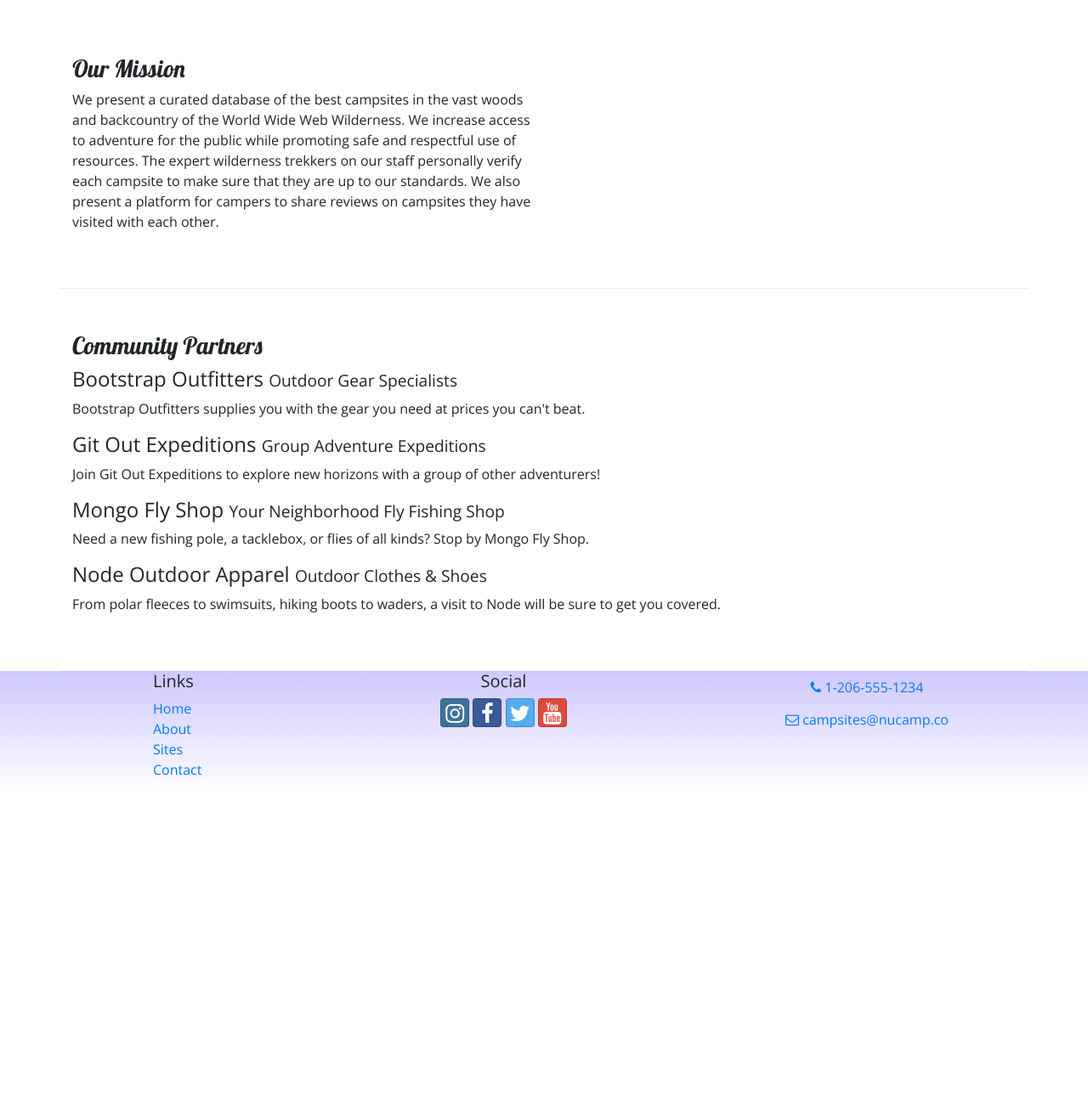
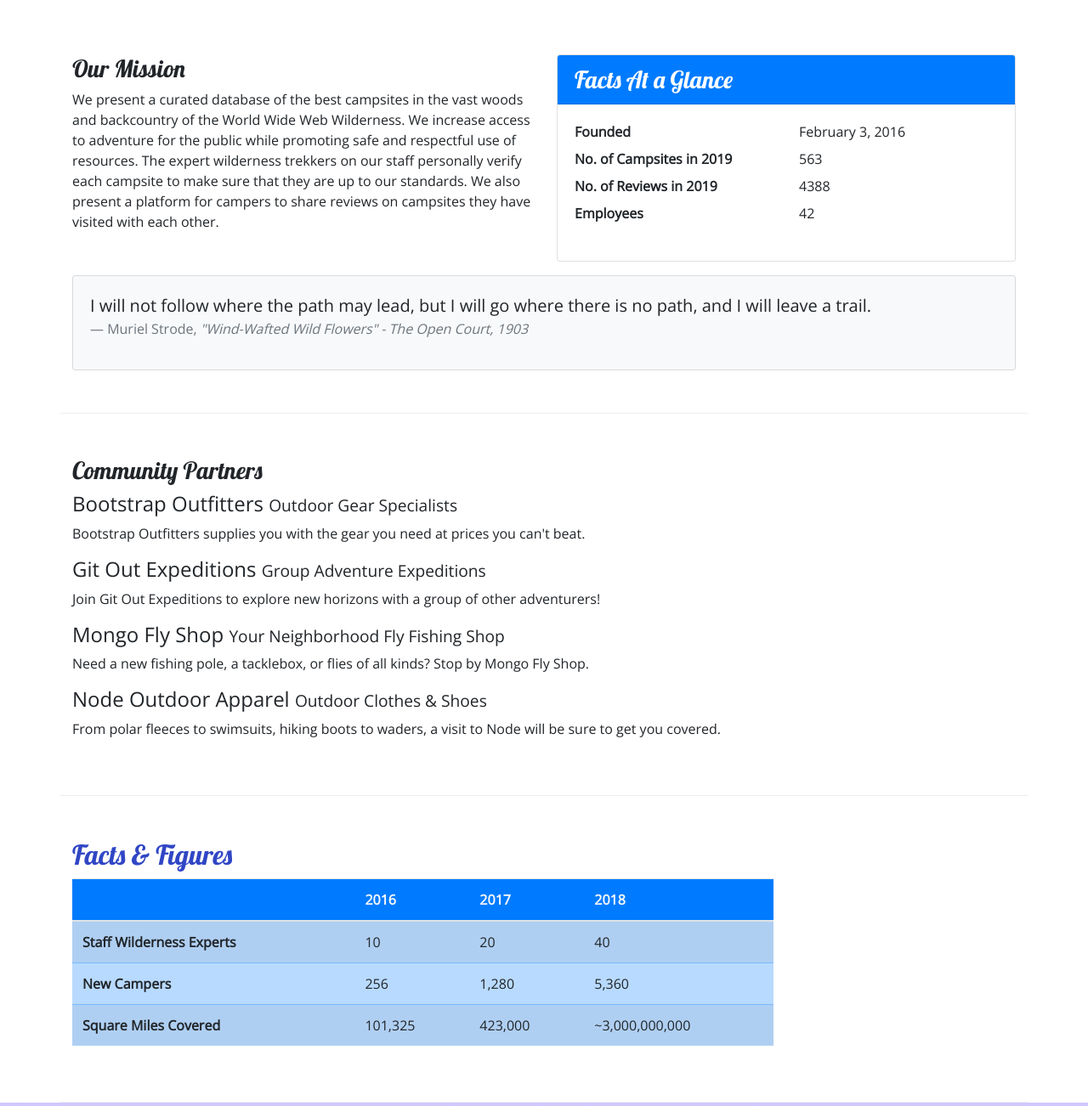
Before and after one commit to joedel23/nucampsite, a website: page aboutus.html in a window 1280 px wide. Shown: the part 340-1642 px from the top of the page at 85% size. Before the commit the page ends 1274 px from the top, so only its background shows below. Drawn offline with nearby package versions, Linux system fonts and the light colour scheme.

Commit message:
Tables and Cards

```diff
--- a/aboutus.html
+++ b/aboutus.html
@@ -50,21 +50,55 @@
     <div class="container">
         <div class="row">
             <div class="col">
-                <ol class="breadcrumbs list-unstyled">
-                    <li class="breadcrumbs-item"><a href="index.html">Home</a></li>
-                    <li class="breadcrumbs-item active">About Us</li>
+                <ol class="breadcrumb">
+                    <li class="breadcrumb-item"><a href="index.html">Home</a></li>
+                    <li class="breadcrumb-item active">About Us</li>
                 </ol>
                <h2>About Us</h2>
                <hr />
             </div>
         </div>
 
-        <div class="row row-content align-items-center">
+        <div class="row row-content">
             <div class="col-sm-6">
                 <h3>Our Mission</h3>
-                <p>We present a curated database of the best campsites in the vast woods and backcountry of the World Wide Web Wilderness. We increase access to adventure for the public while promoting safe and respectful use of resources. The expert wilderness trekkers on our staff personally verify each campsite to make sure that they are up to our standards. We also present a platform for campers to share reviews on campsites they have visited with each other.</p>
+                <p>We present a curated database of the best campsites in the vast woods and backcountry of the World Wide Web Wilderness.
+                    We increase access to adventure for the public while promoting safe and respectful use of resources.
+                    The expert wilderness trekkers on our staff personally verify each campsite to make sure that they are up to our standards.
+                    We also present a platform for campers to share reviews on campsites they have visited with each other.</p>
+            </div>
+
+            <div class="col-sm-6">
+                <div class="card">
+                    <h3 class="card-header bg-primary text-white">Facts At a Glance</h3>
+                    <div class="card-body">
+                        <dl class="row">
+                            <dt class="col-6">Founded</dt>
+                            <dd class="col-6">February 3, 2016</dd>
+                            <dt class="col-6">No. of Campsites in 2019</dt>
+                            <dd class="col-6">563</dd>
+                            <dt class="col-6">No. of Reviews in 2019</dt>
+                            <dd class="col-6">4388</dd>
+                            <dt class="col-6">Employees</dt>
+                            <dd class="col-6">42</dd>
+                        </dl>
+                    </div>
+                </div>
+            </div>
+            <div class="col">
+                <div class="card bg-light mt-3">
+                    <blockquote class="blockquote card-body">
+                        <p class="mb-0">I will not follow where the path may lead, but I will go where there is no path, and I will leave a trail.</p>
+                        <footer class="blockquote-footer">Muriel Strode,
+                            <cite title="Source Title">"Wind-Wafted Wild Flowers" -
+                                The Open Court, 1903
+                            </cite>
+                        </footer>
+                    </blockquote>
+        		</div>
             </div>
         </div>
+
 
         <div class="row row-content">
             <div class="col">
@@ -79,9 +113,48 @@
                 <p class="d-none d-sm-block">From polar fleeces to swimsuits, hiking boots to waders, a visit to Node will be sure to get you covered.</p>
             </div>
         </div>
+
+
+        <div class="row row-content">
+            <div class="col-sm-9">
+            	<h2>Facts &amp; Figures</h2>
+            	<div class="table-responsive">
+               	    <table class="table table-striped">
+	                    <thead>
+	                        <tr class="bg-primary text-light">
+	                            <th></th>
+	                            <th>2016</th>
+	                            <th>2017</th>
+	                            <th>2018</th>
+	                        </tr>
+                    	</thead>
+	                    <tbody class="table-primary">
+                            <tr>
+                                <th>Staff Wilderness Experts</th>
+                                <td>10</td>
+                                <td>20</td>
+                                <td>40</td>
+                            </tr>
+                            <tr>
+                                <th>New Campers</th>
+                                <td>256</td>
+                                <td>1,280</td>
+                                <td>5,360</td>
+                            </tr>
+                            <tr>
+                                <th>Square Miles Covered</th>
+                                <td>101,325</td>
+                                <td>423,000</td>
+                                <td>~3,000,000,000</td>
+                            </tr>
+                        </tbody>
+                    </table>
+                </div>
+            </div>
+       </div>
     </div>
 
-    <footer>
+    <footer class="site-footer">
         <div class="container">
             <div class="row">
                 <div class="col-4 col-sm-2 offset-1">
--- a/css/styles.css
+++ b/css/styles.css
@@ -10,9 +10,9 @@
 header h2{
     color:  #cec8ff;
 }
-footer {
-    background-image: linear-gradient(#cec8ff, white);
-    padding: 20px, 0;
+.site-footer{
+    background-image: linear-gradient(#CEC8FF, white);
+    padding: 20px 0;
 }
 .jumbotron {
     margin: 0;
```
Also changed, not shown: contactus.html (+1 -1 lines), index.html (+2 -1 lines).
